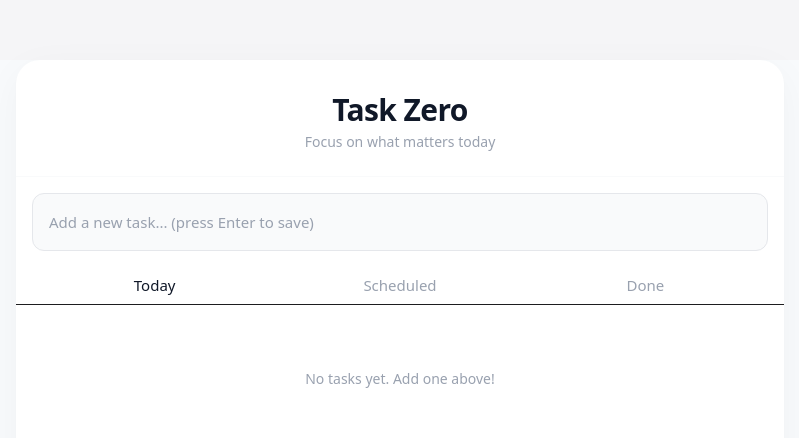
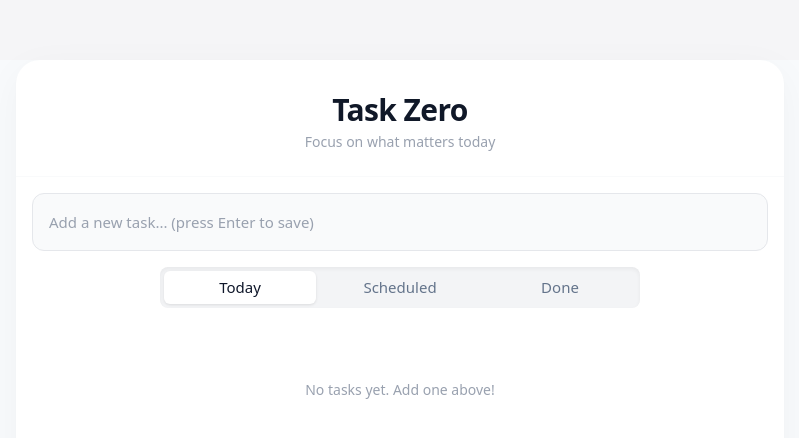
Before and after one commit to ngkhanhthien/task-zero-website, an Angular app: page / in a window 1280 px wide. Shown: the top 438 px of the page, without its empty margins (240-1039 px from the left). Built offline with nearby package versions, Linux system fonts and the light colour scheme.

Commit message:
feat: implement modern pill-style interactive tabs

```diff
--- a/src/app/app.css
+++ b/src/app/app.css
@@ -52,3 +52,34 @@
     padding: 24px; /* Larger desktop padding */
   }
 }
+
+/* Premium Web Tabs Custom Styles */
+.tab-container {
+  gap: 4px; /* Tighter spacing on mobile */
+}
+
+.tab-active {
+  background-color: #ffffff;
+  color: #0f172a; /* Slate 900 */
+  box-shadow: 0 1px 3px rgba(0, 0, 0, 0.1); /* Active pill shadow */
+  transform: scale(1);
+}
+
+.tab-inactive {
+  color: #64748b; /* Slate 500 */
+}
+
+@media (hover: hover) and (pointer: fine) {
+  .tab-inactive:hover {
+    color: #334155; /* Darker slate on hover */
+    background-color: rgba(0, 0, 0, 0.02);
+  }
+}
+
+@media (min-width: 640px) {
+  .tab-container {
+    gap: 8px; /* Comfortable horizontal spacing */
+    max-width: 480px; /* Constrain width on large screens to look premium */
+    margin: 0 auto;
+  }
+}
--- a/src/app/app.html
+++ b/src/app/app.html
@@ -13,37 +13,33 @@
     </div>
 
     <!-- Tab Buttons -->
-    <div class="flex border-b px-4 mb-4">
+    <div class="px-4 mb-6 relative">
+      <div class="flex p-1 bg-gray-100 rounded-lg tab-container shadow-inner">
         <button
           id="tab-today"
-        class="flex-1 py-2 text-sm font-semibold transition-colors"
-        [class.text-gray-900]="currentTab() === 'today'"
-        [class.border-b-2]="currentTab() === 'today'"
-        [class.border-gray-800]="currentTab() === 'today'"
-        [class.text-gray-400]="currentTab() !== 'today'"
+          class="flex-1 py-1.5 text-sm font-semibold rounded-md transition-all duration-200"
+          [class.tab-active]="currentTab() === 'today'"
+          [class.tab-inactive]="currentTab() !== 'today'"
           (click)="setTab('today')">
           Today
         </button>
         <button
           id="tab-scheduled"
-        class="flex-1 py-2 text-sm font-semibold transition-colors"
-        [class.text-gray-900]="currentTab() === 'scheduled'"
-        [class.border-b-2]="currentTab() === 'scheduled'"
-        [class.border-gray-800]="currentTab() === 'scheduled'"
-        [class.text-gray-400]="currentTab() !== 'scheduled'"
+          class="flex-1 py-1.5 text-sm font-semibold rounded-md transition-all duration-200"
+          [class.tab-active]="currentTab() === 'scheduled'"
+          [class.tab-inactive]="currentTab() !== 'scheduled'"
           (click)="setTab('scheduled')">
           Scheduled
         </button>
         <button
           id="tab-done"
-        class="flex-1 py-2 text-sm font-semibold transition-colors"
-        [class.text-gray-900]="currentTab() === 'done'"
-        [class.border-b-2]="currentTab() === 'done'"
-        [class.border-gray-800]="currentTab() === 'done'"
-        [class.text-gray-400]="currentTab() !== 'done'"
+          class="flex-1 py-1.5 text-sm font-semibold rounded-md transition-all duration-200"
+          [class.tab-active]="currentTab() === 'done'"
+          [class.tab-inactive]="currentTab() !== 'done'"
           (click)="setTab('done')">
           Done
         </button>
+      </div>
     </div>
 
     @if (currentTab() === 'today' && focusTask()) {
```
Lines whose indentation alone changed are shown as unchanged.
